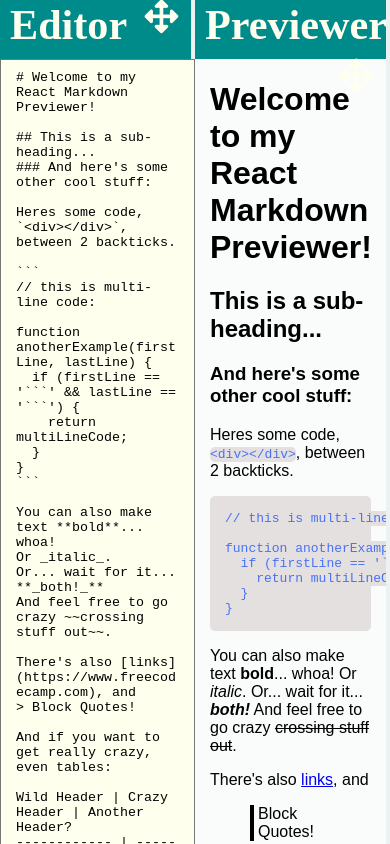
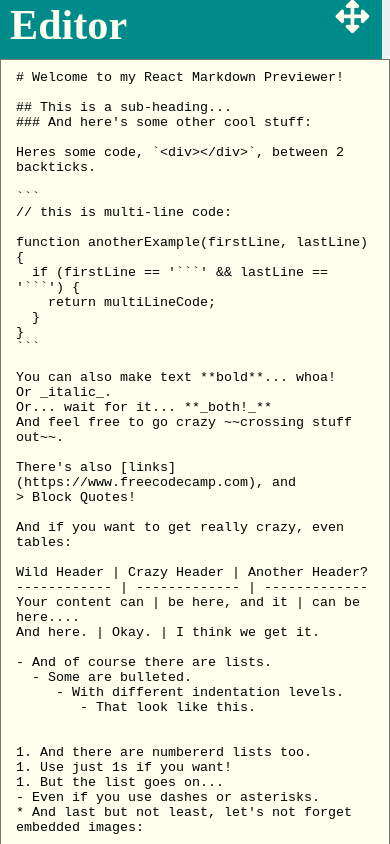
Before and after one commit to Oyelowo/markdown_previewer, a React (Create React App) app: page / in a window 390 px wide. Built offline with nearby package versions, Linux system fonts and the light colour scheme; a web font is replaced by a local one.

Commit message:
some fixes for mobile

```diff
--- a/public/index.html
+++ b/public/index.html
@@ -11,7 +11,7 @@
     -->
   <link rel="manifest" href="%PUBLIC_URL%/manifest.json">
   <link rel="shortcut icon" href="%PUBLIC_URL%/favicon.ico">
-  <!-- <script src="https://gitcdn.link/repo/freeCodeCamp/testable-projects-fcc/master/build/bundle.js"></script> -->
+  <script src="https://gitcdn.link/repo/freeCodeCamp/testable-projects-fcc/master/build/bundle.js"></script>
   <link rel="stylesheet" href="https://use.fontawesome.com/releases/v5.1.0/css/all.css" integrity="sha384-lKuwvrZot6UHsBSfcMvOkWwlCMgc0TaWr+30HWe3a4ltaBwTZhyTEggF5tJv8tbt"
     crossorigin="anonymous">
 
--- a/src/App.css
+++ b/src/App.css
@@ -44,3 +44,12 @@
 pre {
   padding: 15px;
 }
+
+
+@media(max-width: 768px){
+  .SplitScreen {
+    display: flex;
+    flex-direction: column;
+    overflow: auto;
+  }
+}
--- a/src/component/Editor/Editor.css
+++ b/src/component/Editor/Editor.css
@@ -22,3 +22,17 @@
     margin: auto;
     margin-top: 5px;
 }
+
+
+@media(max-width: 768px){
+    .EditorSmallScreen {
+        padding: 10px 15px 100vh 15px;
+        width: 100%;
+        height: 46vh;
+        overflow: auto;
+        box-sizing: border-box;
+        margin: auto;
+        background: #ffe;
+    }
+
+}
--- a/src/component/Editor/Editor.jsx
+++ b/src/component/Editor/Editor.jsx
@@ -16,7 +16,7 @@
                 id="editor"
                 placeholder='Enter something in Github Markdown Format'
                 value={props.value}
-                onChange={props.onChange}/>
+                onChange={props.onChange}></textarea>
         </div>
     )
 }
--- a/src/component/Preview/Preview.css
+++ b/src/component/Preview/Preview.css
@@ -17,3 +17,14 @@
 .FullScreenPadding{
     padding: 10vh 5px 1000px 5px;
 }
+
+
+
+@media(max-width: 768px){
+    .PreviewHalfScreen{
+        width: 100vw;
+        height: 45vh;
+        overflow: auto;
+    }
+
+}
--- a/src/component/Toolbar/Toolbar.css
+++ b/src/component/Toolbar/Toolbar.css
@@ -53,3 +53,10 @@
     font-family: 'Markazi Text', serif;
     font-weight: bold;
 }
+
+@media(max-width: 768px){
+    .ToolbarSmall{
+        width: 98vw;
+    }
+
+}
--- a/src/index.css
+++ b/src/index.css
@@ -2,6 +2,7 @@
   margin: 0;
   padding: 0;
   font-family: sans-serif;
+  overflow-x: hidden;
 }
 
 
@@ -16,3 +17,9 @@
   padding-left: 5px;
   padding-right: 5px;
 }
+
+@media(max-width: 768px){
+  body{
+      font-size: 0.8rem;
+  }
+}
```
Also changed, not shown: firebase.json (added), 1 other file (tests, documents, lock files or other folders).
